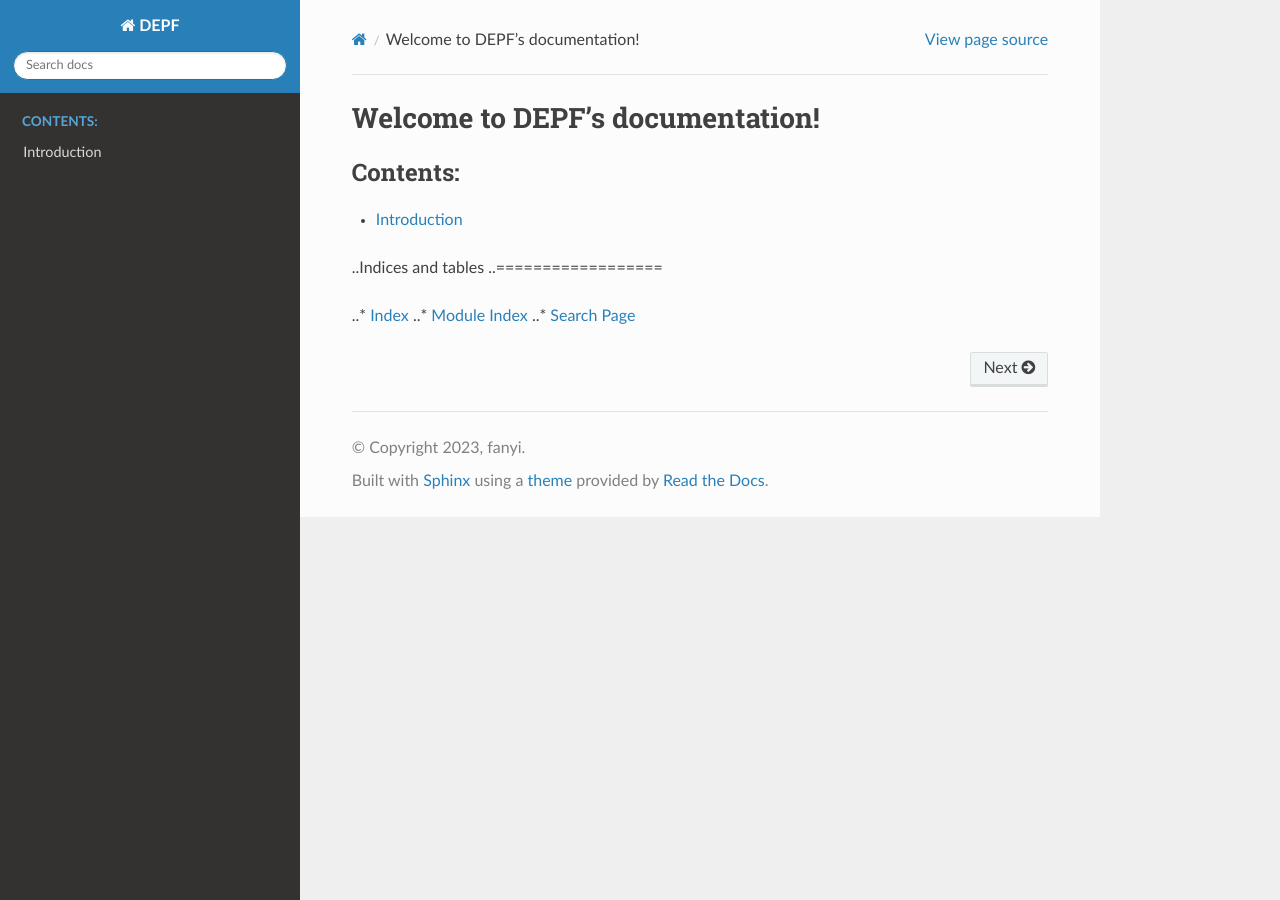
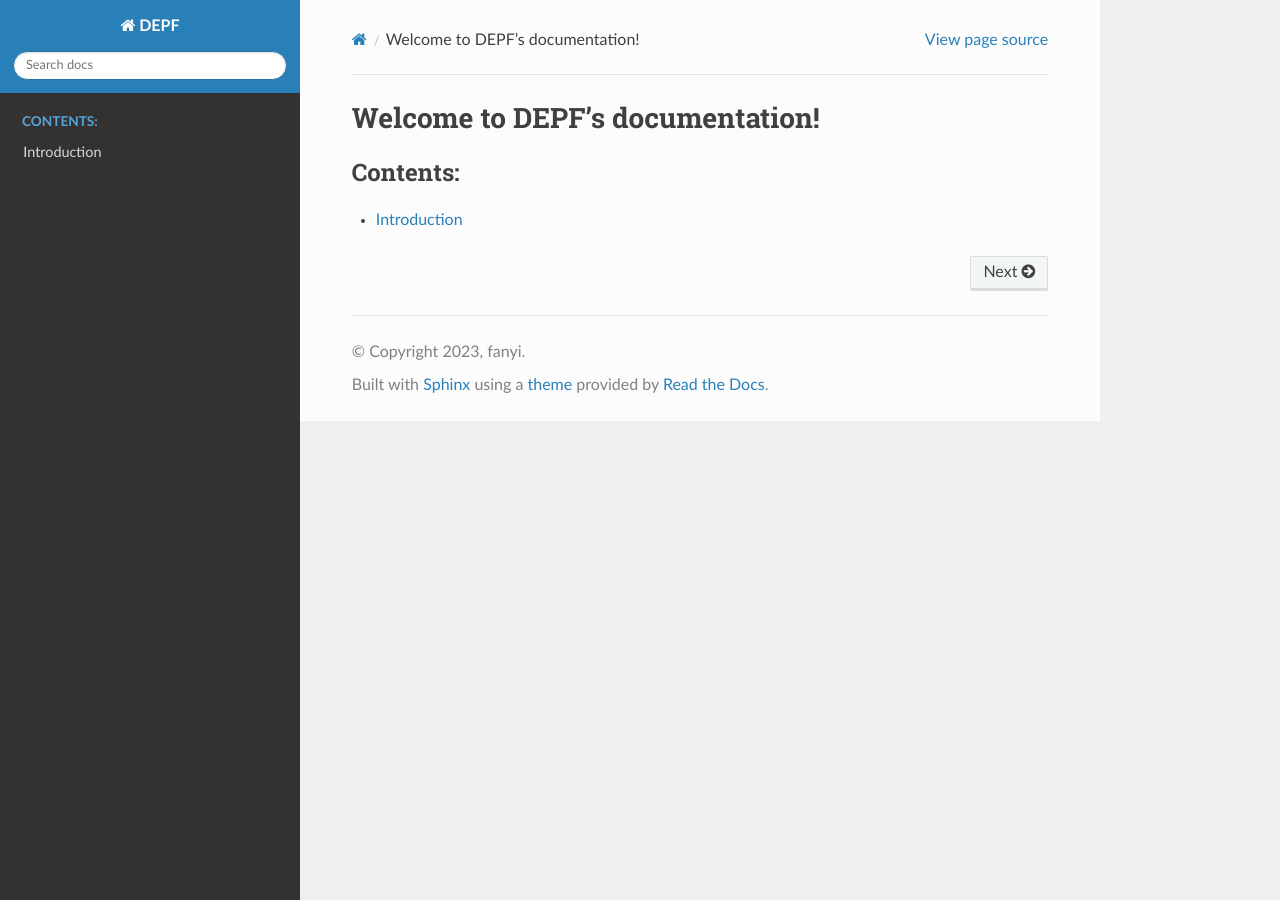
Before and after one commit to fanyi21/DEPF, a Sphinx documentation site: the page built from docs/index.rst, in a window 1280 px wide. Built offline with Sphinx 7.4.7 and the Read the Docs theme 2.0.0, drawn with Linux system fonts in a browser that asks for light colours.

Commit message:
Update index.rst

```diff
--- a/docs/index.rst
+++ b/docs/index.rst
@@ -11,11 +11,3 @@ Welcome to DEPF's documentation!
    :caption: Contents:
 
    Introduction
-
-
-..Indices and tables
-..==================
-
-..* :ref:`genindex`
-..* :ref:`modindex`
-..* :ref:`search`
```
